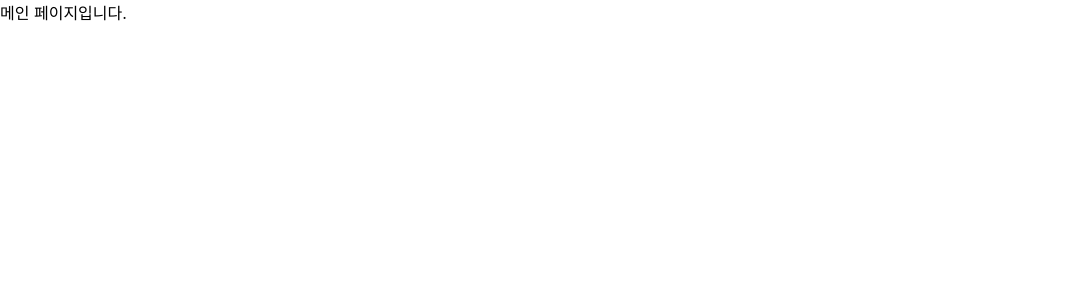
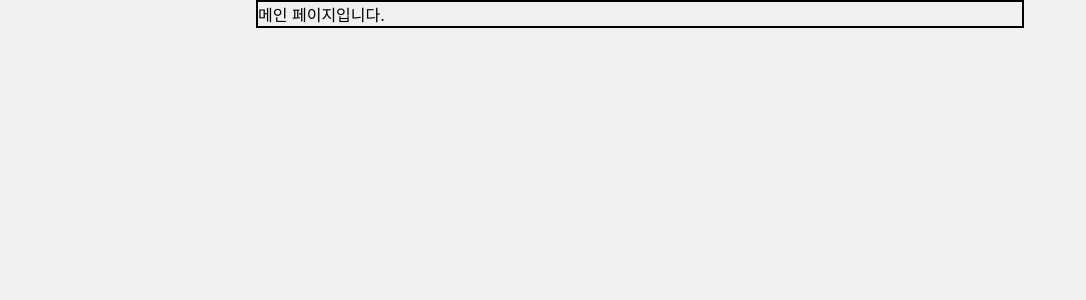
Before and after one commit to Team-Columbus/Gillajabi-FE, a React (Create React App) app in the folder gillajabi/: page / in a window 1280 px wide. Shown: the top 300 px of the page, without its empty margins (0-1086 px from the left). Built offline with nearby package versions, Linux system fonts and the light colour scheme.

Commit message:
:lipstick: Design : App 스타일 추가
- 최소 260px, 최대 768px 해상도로 개발

```diff
--- /dev/null
+++ b/gillajabi/src/App.css
@@ -0,0 +1,19 @@
+body {
+  margin: 0;
+  padding: 0;
+  background-color: #f0f0f0;
+}
+
+.app {
+  max-width: 768px;
+  min-width: 260px;
+  margin: 0 auto;
+  box-sizing: border-box;
+  border: 2px solid black;
+
+  @media (min-width: 769px) {
+    /* 769px 이상일 때의 스타일 적용 */
+  }
+
+  overflow: auto;
+}
--- a/gillajabi/src/App.js
+++ b/gillajabi/src/App.js
@@ -1,10 +1,11 @@
 import React from 'react'
 import { BrowserRouter, Route, Routes } from "react-router-dom"
 import { Main, Splash, Signup, Login, Mypage, Category} from './pages'
+import './App.css'
 
 function App() {
   return (
-    <>
+    <div className='app'>
       <BrowserRouter>
         <Routes>
           <Route path="/" element={<Main />} />
@@ -15,7 +16,7 @@ function App() {
           <Route path="/category" element={<Category />} />
         </Routes>
       </BrowserRouter>
-    </>
+    </div>
   );
 }
 
```
